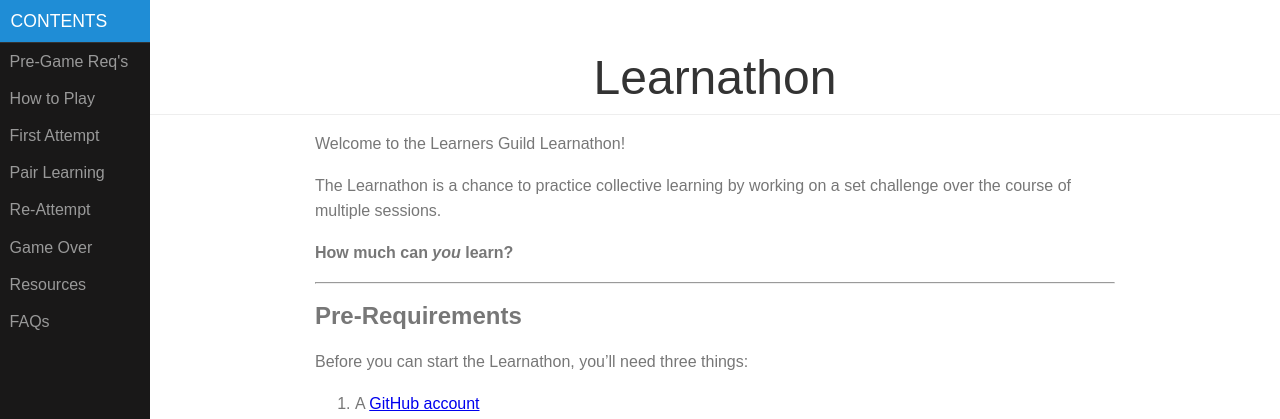
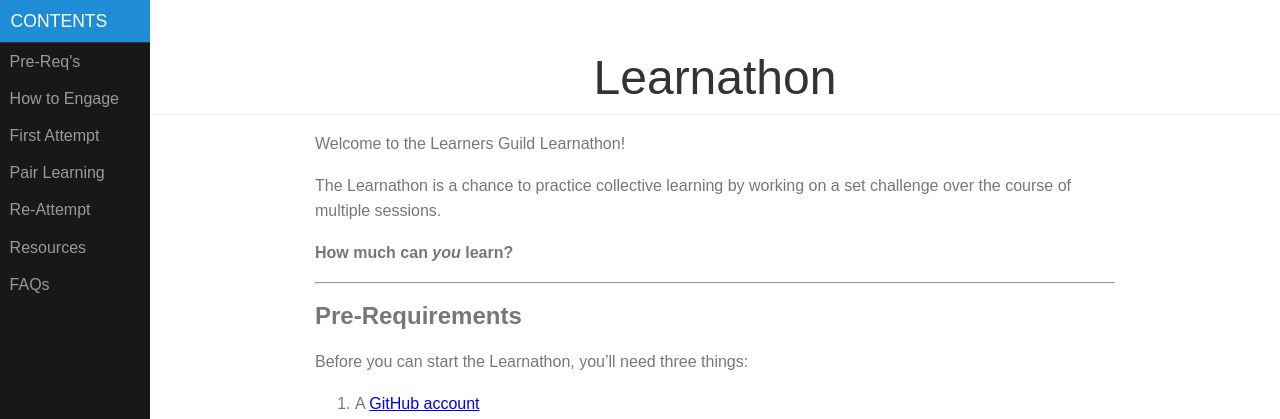
Before and after one commit to LearnersGuild/learnathon, a Jekyll site: the page built from index.html, in a window 1280 px wide. Shown: the top 419 px of the page. Built offline with Jekyll 4.4.1, drawn with Linux system fonts in a browser that asks for light colours.

Commit message:
Update menu w/ proper links

```diff
--- a/menu.html
+++ b/menu.html
@@ -9,12 +9,11 @@
     <a class="pure-menu-heading" href="#">Contents</a>
 
     <ul class="pure-menu-list">
-      <li class="pure-menu-item"><a href="#pre-game-requirements" class="pure-menu-link">Pre-Game Req's</a></li>
-      <li class="pure-menu-item"><a href="#how-to-play" class="pure-menu-link">How to Play</a></li>
+      <li class="pure-menu-item"><a href="#pre-requirements" class="pure-menu-link">Pre-Req's</a></li>
+      <li class="pure-menu-item"><a href="#how-to-engage" class="pure-menu-link">How to Engage</a></li>
       <li class="pure-menu-item"><a href="#first-attempt" class="pure-menu-link">First Attempt</a></li>
       <li class="pure-menu-item"><a href="#pair-learning" class="pure-menu-link">Pair Learning</a></li>
       <li class="pure-menu-item"><a href="#re-attempt" class="pure-menu-link">Re-Attempt</a></li>
-      <li class="pure-menu-item"><a href="#game-over" class="pure-menu-link">Game Over</a></li>
       <li class="pure-menu-item"><a href="#resources" class="pure-menu-link">Resources</a></li>
       <li class="pure-menu-item"><a href="#frequently-asked-questions" class="pure-menu-link">FAQs</a></li>
     </ul>
```
